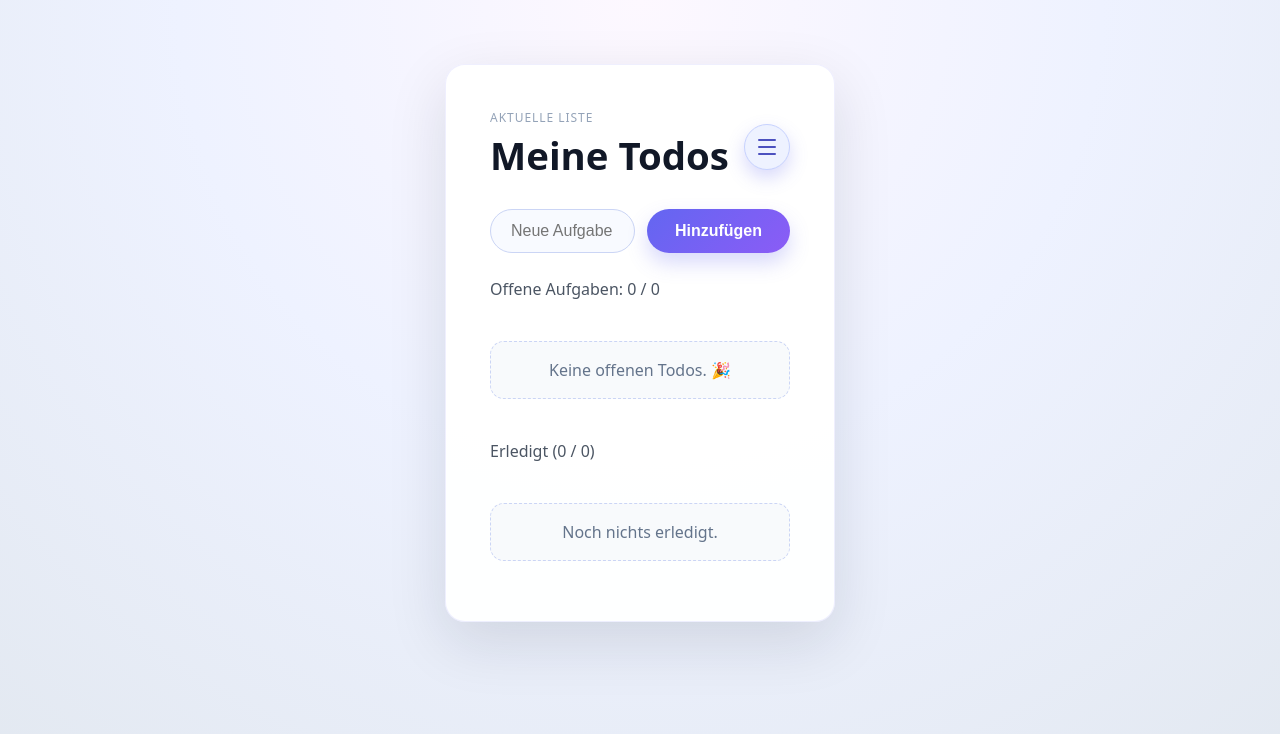
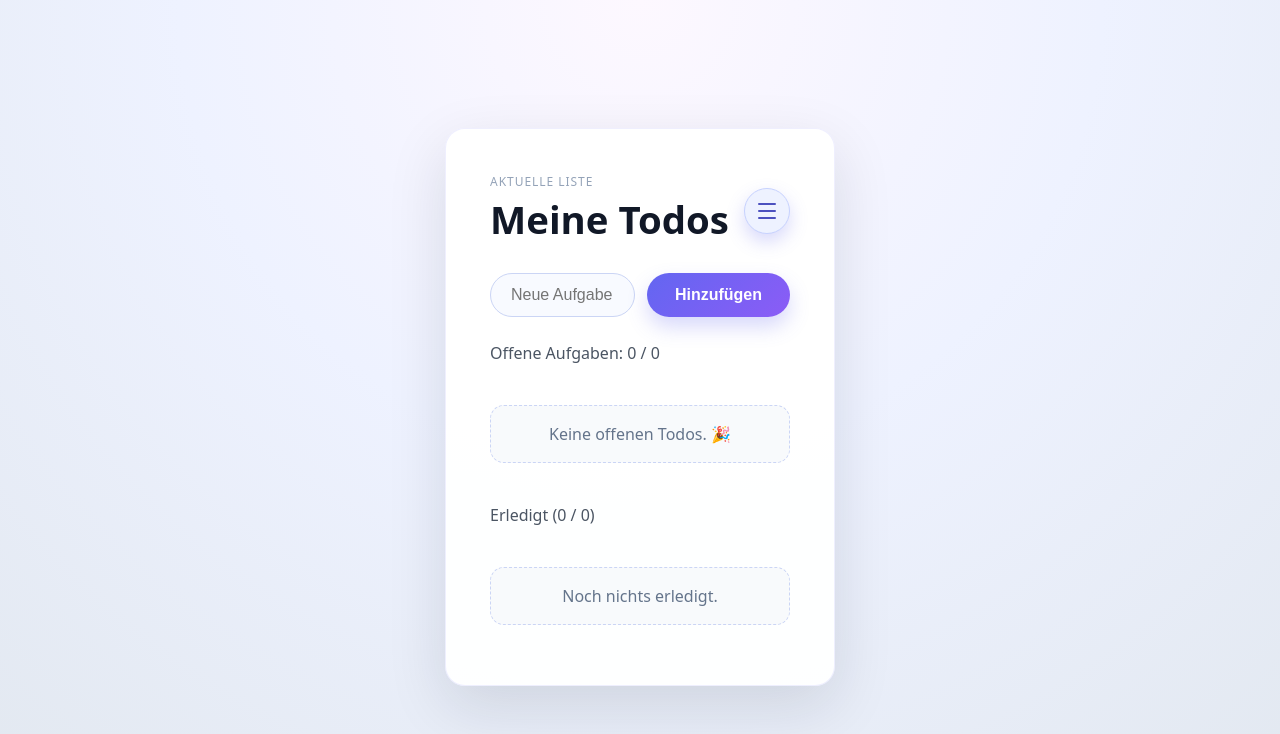
Before and after one commit to chrisdutt24/react-first, a React (Vite) app in the folder my-react-app/: page / in a window 1280 px wide. Shown: the top 734 px of the page. Built offline with nearby package versions, Linux system fonts and the light colour scheme; the HTML template or start-up script is replaced by a standard one.

Commit message:
padding oben

```diff
--- a/my-react-app/src/index.css
+++ b/my-react-app/src/index.css
@@ -21,7 +21,7 @@ body {
   display: flex;
   justify-content: center;
   align-items: flex-start;
-  padding: 5vw 2vw 3rem;
+  padding: 10vw 2vw 3rem;
 }
 
 .todo-page {
```
